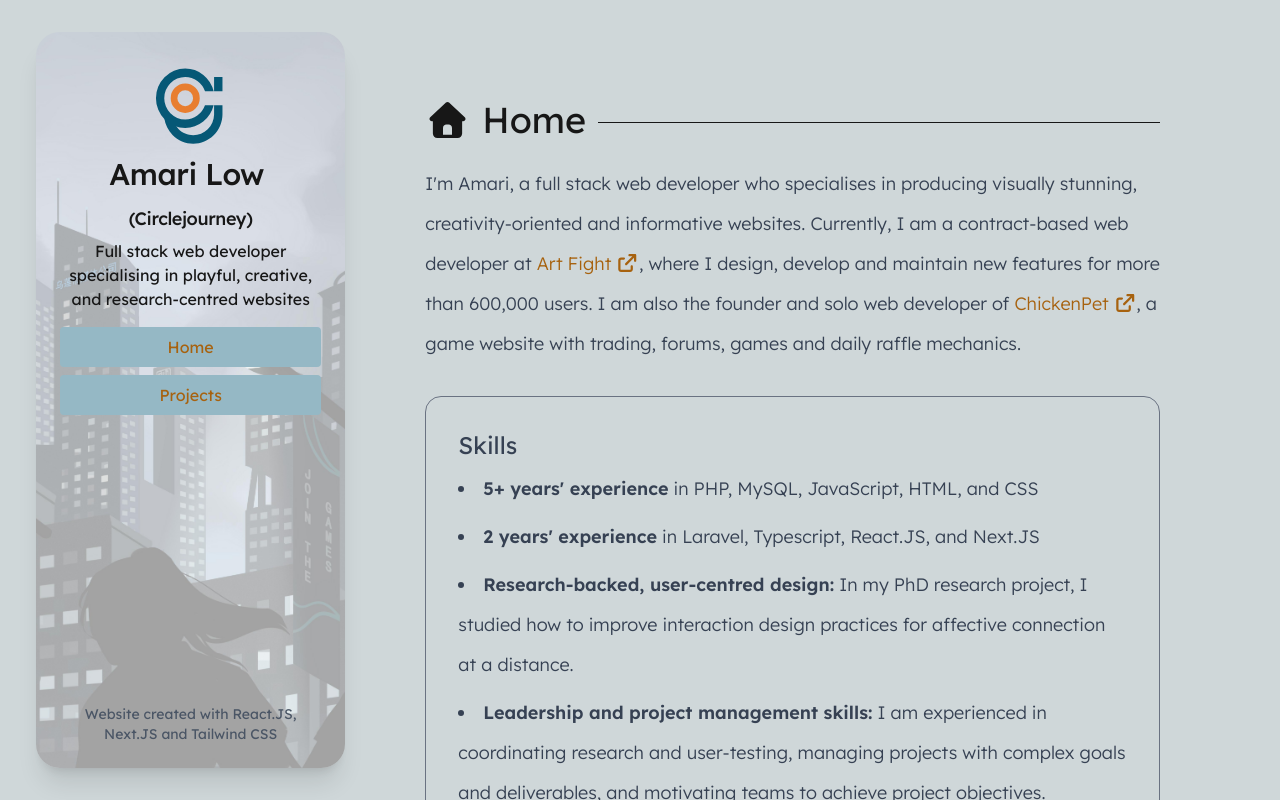
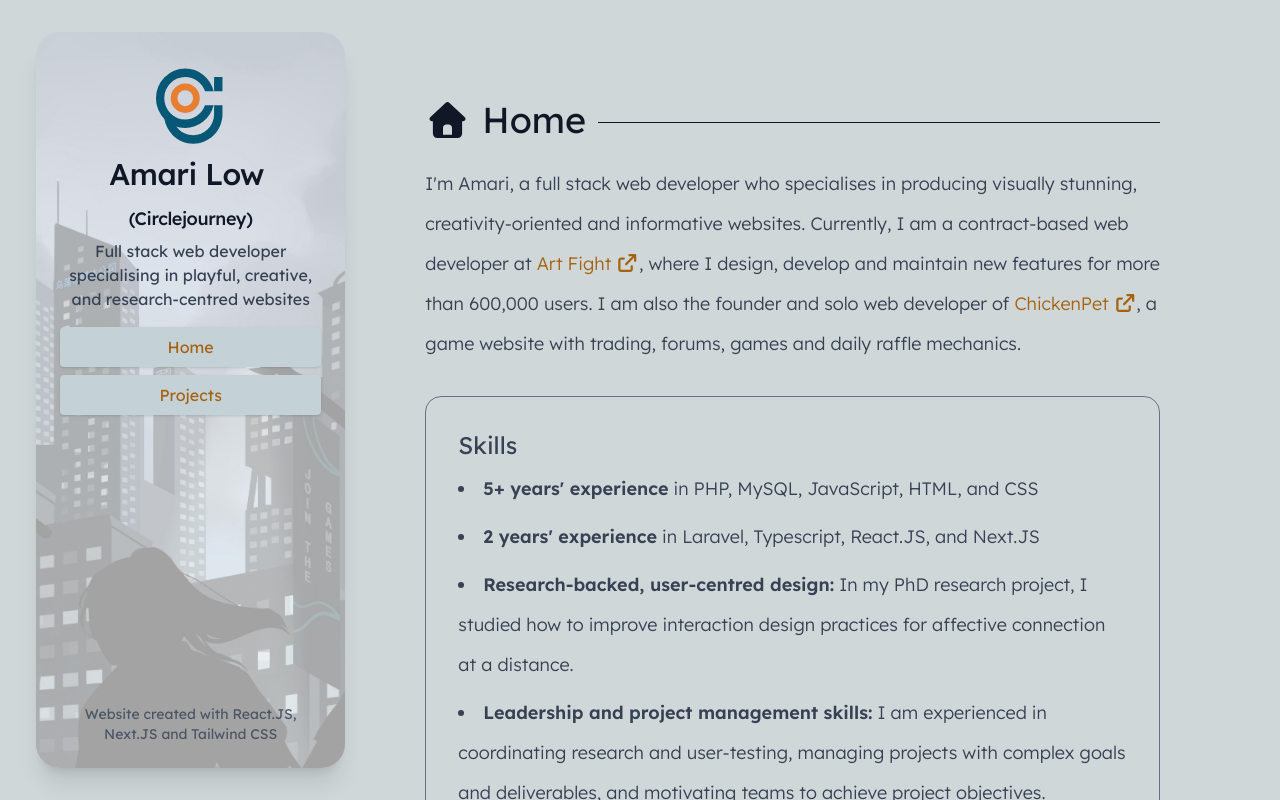
Before and after one commit to circlejourney/web-portfolio, a Next.js app: page / in a window 1280 px wide. Built offline with nearby package versions, Linux system fonts and the light colour scheme.

Commit message:
Revise light mode

```diff
--- a/src/app/globals.css
+++ b/src/app/globals.css
@@ -3,7 +3,7 @@
 :root {
   --background: #cfd7d9;
   --foreground: #171717;
-  --accent-bg: rgb(149, 184, 197);
+  --accent-bg: rgb(196, 209, 214);
   --link-colour: #a7620f;
 }
 
--- a/src/app/page.tsx
+++ b/src/app/page.tsx
@@ -17,7 +17,7 @@ export default function Home() {
   const [project, setProject] = useState<ProjectInterface|null>(null);
 
   return (
-      <main className="flex h-screen w-full flex-col md:flex-row items-stretch justify-between md:items-start">
+      <main className="flex h-screen w-full flex-col md:flex-row items-stretch justify-between md:items-start text-gray-700 dark:text-gray-300">
 
         <div className="w-auto md:w-1/4 md:h-screen py-8 mx-9 md:mr-0 text-center">
 
@@ -32,7 +32,7 @@ export default function Home() {
                 className="inline-block"
               />
 
-              <h1 className="font-medium leading-10 tracking-tight w-full">
+              <h1 className="font-medium leading-10 tracking-tight w-full text-gray-900 dark:text-gray-100">
                 <span className="text-3xl mr-2 inline-block">
                   Amari Low
                 </span>
@@ -67,12 +67,12 @@ export default function Home() {
             <Header icon={faHouse} header={"Home"}/>
 
             <div>
-              <p className="font-light text-gray-700 dark:text-gray-300">
+              <p className="font-light">
                 I'm Amari, a full stack web developer who specialises in producing visually stunning, creativity-oriented and informative websites.
                 Currently, I am a contract-based web developer at <Link href="https://artfight.net">Art Fight <FontAwesomeIcon icon={faArrowUpRightFromSquare}/></Link>, where I design, develop and maintain new features for more than 600,000 users. I am also the founder and solo web developer of <Link href="https://chicken.pet">ChickenPet <FontAwesomeIcon icon={faArrowUpRightFromSquare}/></Link>, a game website with trading, forums, games and daily raffle mechanics.
               </p>
 
-              <div className="my-8 p-8 border border-gray-500 rounded-2xl text-gray-700 dark:text-gray-300">
+              <div className="my-8 p-8 border border-gray-500 rounded-2xl">
                 <p className="text-2xl">
                   Skills
                 </p>
--- a/src/components/Header.tsx
+++ b/src/components/Header.tsx
@@ -3,7 +3,7 @@ import { FontAwesomeIcon } from "@fortawesome/react-fontawesome";
 import React from "react";
 
 export default function Header({header, icon}: {header: string, icon: IconProp}) {
-    return( <h2 className="text-4xl mb-6 flex items-center gap-3">
+    return( <h2 className="text-4xl mb-6 flex items-center gap-3 text-gray-900 dark:text-gray-100">
         <FontAwesomeIcon icon={icon}/> {header}
         <hr className="flex-1 border-t-1 mt-1"/>
     </h2>);
--- a/src/components/NavButton.tsx
+++ b/src/components/NavButton.tsx
@@ -2,7 +2,7 @@ import Link from "next/link";
 import React from "react";
 
 export default function NavButton({href, ref, handleClick, children} : {href: string, ref: string, handleClick: CallableFunction, children: React.ReactNode}) {
-    return (<Link onClick={(e)=>{ e.preventDefault(); handleClick(ref); }} className="rounded-sm bg-accent p-2" href={href}>
+    return (<Link onClick={(e)=>{ e.preventDefault(); handleClick(ref); }} className="rounded-sm bg-accent p-2 shadow-sm" href={href}>
         {children}
     </Link>);
 
```
